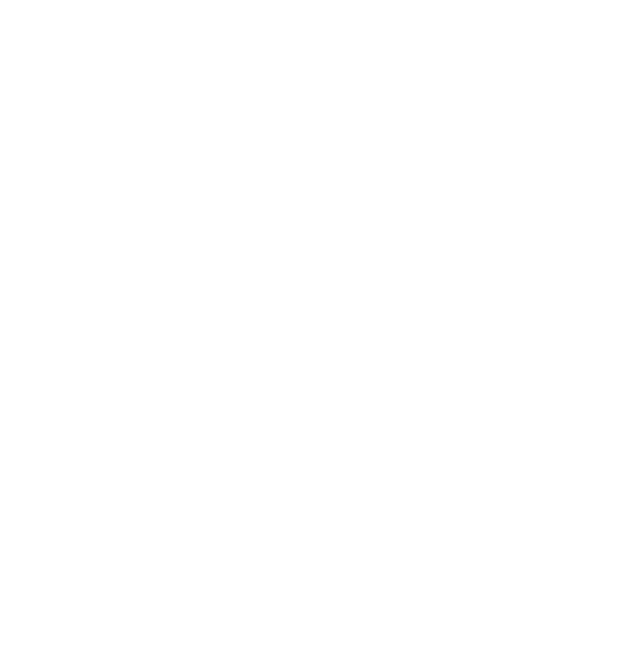
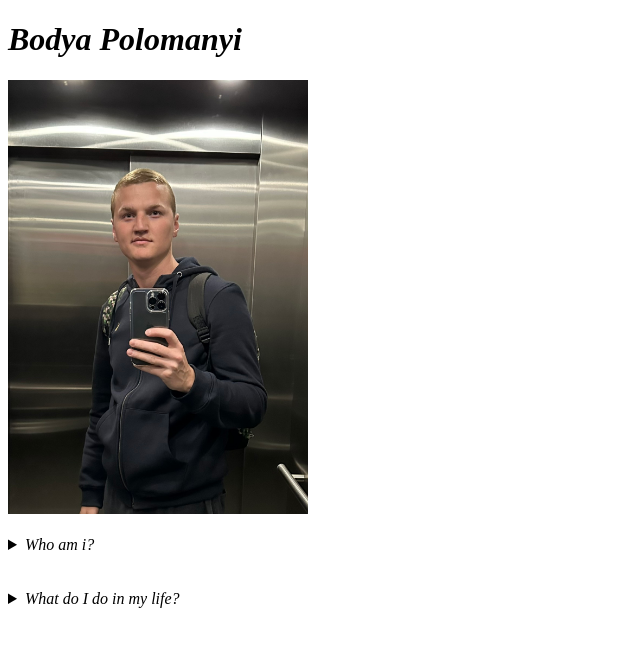
Before and after one commit to Bodya29P/project-html, a plain HTML site: page hw_1/index.html in a window 1280 px wide. Shown: the whole page, without its empty margins (0-640 px from the left). Drawn offline with Linux system fonts and the light colour scheme.

Commit message:
Added hw_1

```diff
--- a/hw_1/index.html
+++ b/hw_1/index.html
@@ -1,11 +1,23 @@
 <!DOCTYPE html>
 <html lang="en">
-<head>
+  <head>
     <meta charset="UTF-8">
     <meta name="viewport" content="width=device-width, initial-scale=1.0">
-    <title>Title</title>
-</head>
+    <title>HW 1</title>
+  </head>
 <body>
-
+    <h1><b><i>Bodya Polomanyi</i></b></h1>
+    <img src="img.jpg" alt="My photo" width="300px" height="auto">
+    <br><br/>
+      <details>
+        <summary><i>Who am i?</i></summary>
+        <p>My name is Bohdan.I come from a small town called Chervonohrad, but for the last 5 years I have been living in Lviv.</p>
+      </details>
+    <br><br/>
+      <details>
+        <summary><i>What do I do in my life?</i></summary>
+        <p>I am a master's student majoring in Law and Management of internal affairs.</p>
+      </details>
+    <p></p>
 </body>
 </html>
```
Also changed, not shown: index.html (+3 -3 lines), hw_1/image.jpg (deleted), hw_1/img.jpg (added), 1 other file.
